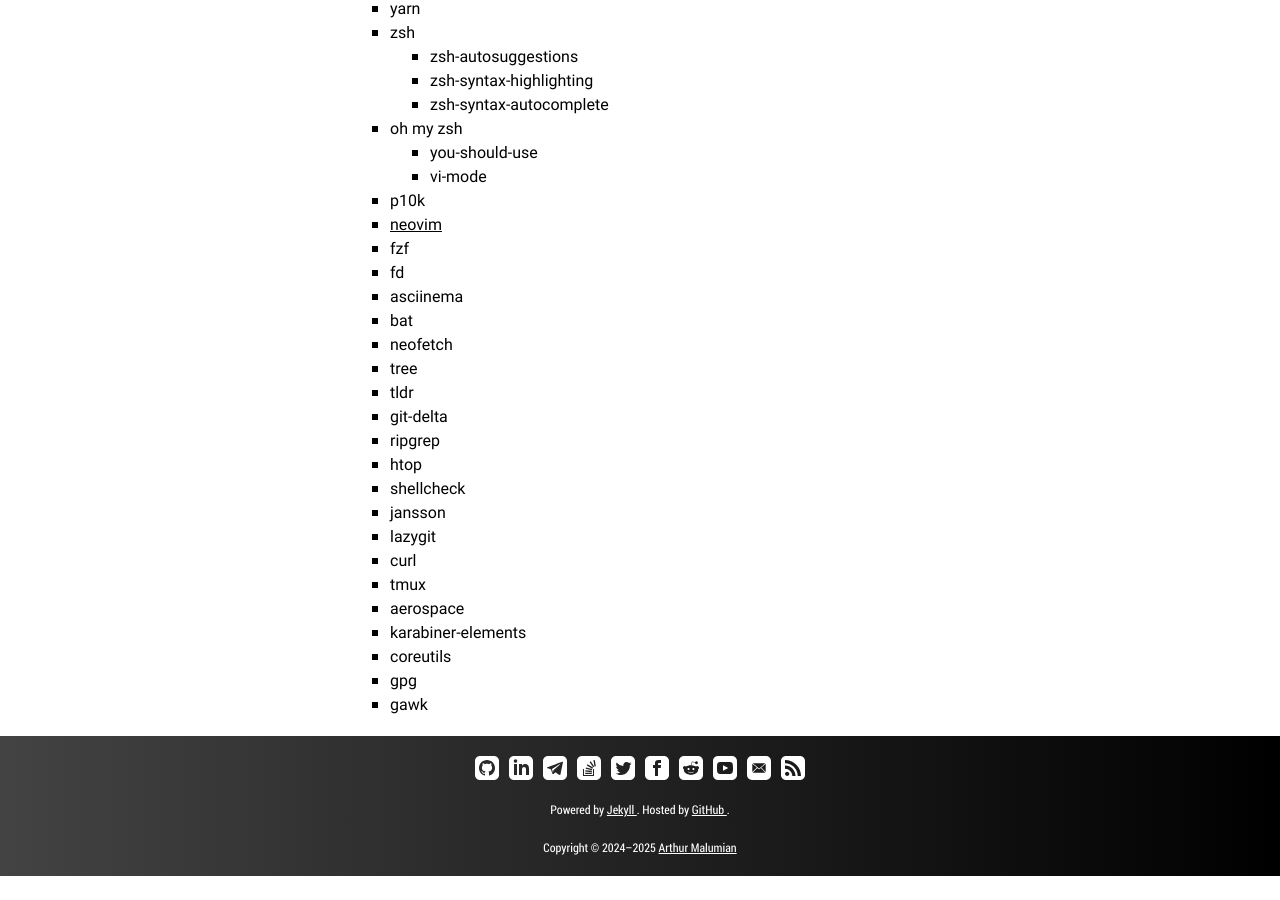
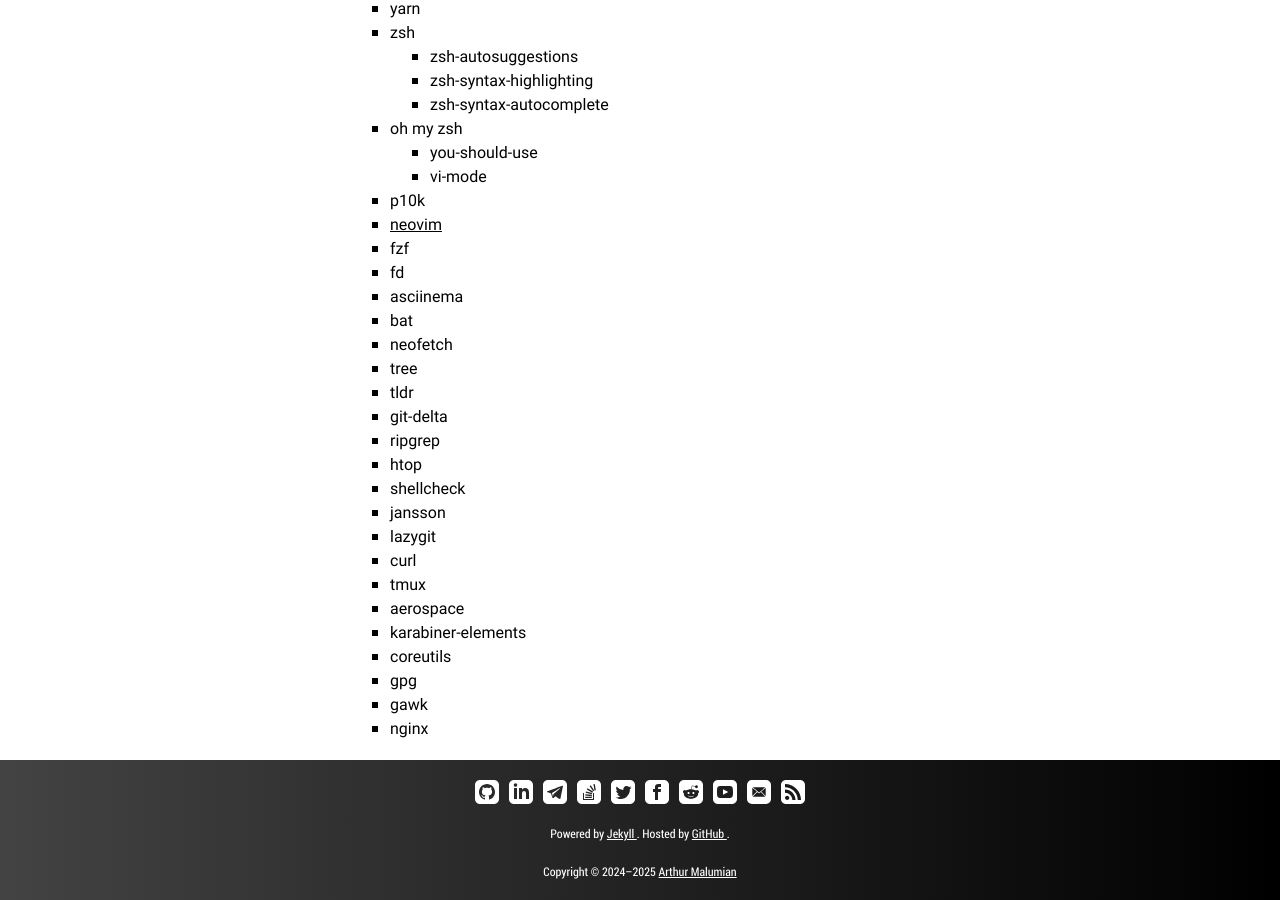
Before and after one commit to amalumian/www.malumian.dev, a Jekyll site: the page built from setup.html, in a window 1280 px wide and 900 px high, scrolled down 4766 px. Built offline with Jekyll 4.4.1, drawn with Linux system fonts in a browser that asks for light colours; before the commit the page ends 5642 px from its top, so only the background shows below that.

Commit message:
Update setup.html

```diff
--- a/setup.html
+++ b/setup.html
@@ -289,6 +289,7 @@
                 <li>coreutils</li>
                 <li>gpg</li>
                 <li>gawk</li>
+                <li>nginx</li>
             </ul>
         </li>
     </ul>
```
